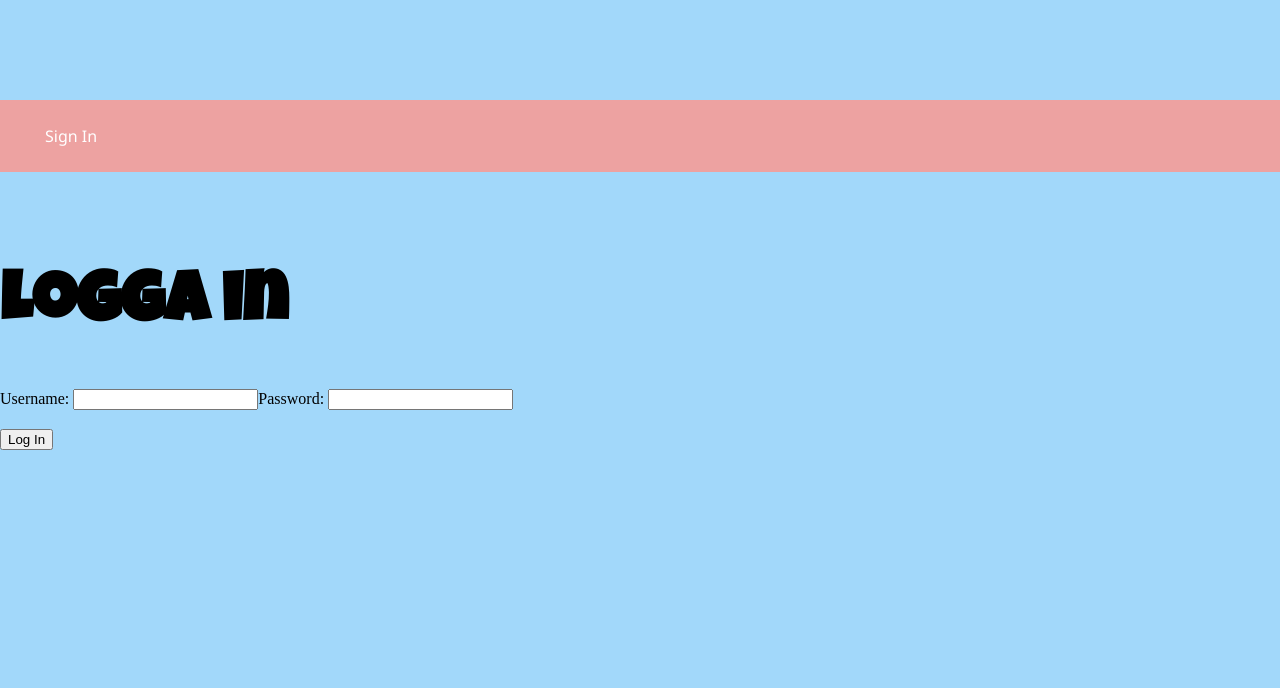
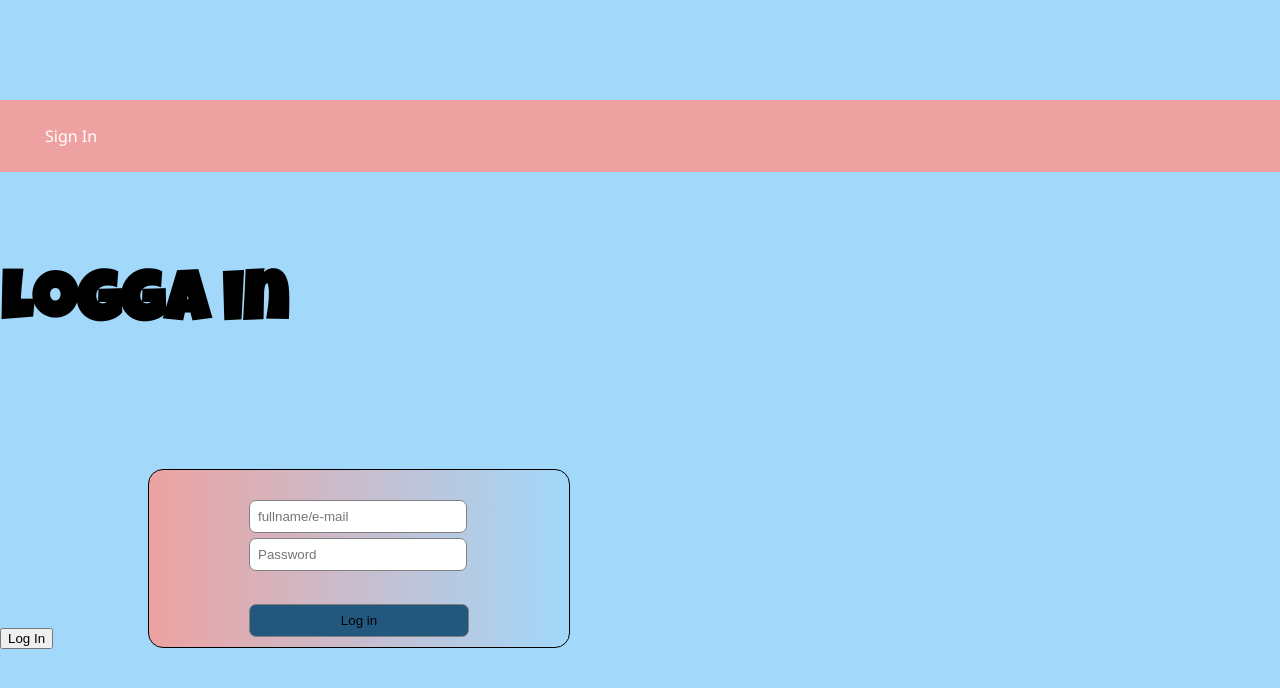
Before and after one commit to EmilHaqvinsson/fullstack-uppgift, a React (Create React App) app in the folder client/: page / in a window 1280 px wide. Shown: the top 688 px of the page. Built offline with nearby package versions, Linux system fonts and the light colour scheme; no server answers.

Commit message:
layoutat login lite, mkt kvar

```diff
--- /dev/null
+++ b/client/src/view/LoginView.module.css
@@ -0,0 +1,156 @@
+/*mobile*/
+.mainGridContainer {
+    padding: 10px;
+    display: grid;
+    grid-template-columns: repeat(1, 1fr);
+    grid-template-rows: repeat(1, 1fr);
+    background-color: #A2D8FA;
+    height: 200px;
+}
+
+.text {
+    text-align: center;
+    color: #5584AC;
+}
+
+.textOne {
+    color: grey;
+}
+
+.input {
+    border-radius: 7px;
+    padding: 8px;
+    width: 250px;
+    border: grey solid 1px;
+    margin: 0 50px 5px;
+}
+
+.button {
+    background-color: #22577E;
+    width: 270px;
+    border-radius: 7px;
+    border: grey solid 1px;
+    padding: 8px;
+    margin: 10px 50px 10px;
+
+}
+
+.buttonCreateNewAccount {
+    background-color: #00a854;
+    width: 270px;
+    border-radius: 7px;
+    border: grey solid 1px;
+    padding: 8px;
+    margin: 10px 50px 10px;
+}
+
+.imageSmurf {
+    max-width: 40%;
+    margin-top: 30px;
+    margin-left: 100px;
+}
+
+/*tablet*/
+@media only screen and (min-width: 768px) {
+    .mainGridContainer {
+        grid-template-columns: repeat(2, 1fr);
+    }
+
+    .item {
+        margin-top: 70px;
+    }
+
+
+    .textOne {
+        text-align: center;
+    }
+
+    .input {
+        width: 200px;
+        margin: 0 100px 5px;
+    }
+
+    .section {
+        margin: 70px;
+        border: solid 1px;
+        padding-top: 30px;
+        background: linear-gradient(to left, rgba(162, 216, 250, 1) 0%, rgba(237, 162, 161, 1) 100%);
+        border-radius: 15px;
+    }
+
+    .imageSmurf {
+        max-width: 80%;
+        margin-left: 0;
+
+    }
+    .button{
+        background-color: #22577E;
+        width: 220px;
+        margin: 10px 100px 10px;
+    }
+    .buttonCreateNewAccount {
+        background-color: #00a854;
+        width: 220px;
+        margin: 10px 100px 10px;
+    }
+}
+
+.popup, .overlay {
+    width: 100vw;
+    max-height: 250vh;
+    top: 0;
+    left: 0;
+    right: 0;
+    bottom: 0;
+    position: fixed;
+}
+
+.overlay {
+    background: rgba(49, 49, 49, 0.8);
+}
+
+.popupWindow {
+    position: absolute;
+    top: 50%;
+    left: 50%;
+    transform: translate(-50%, -50%);
+    background: #f1f1f1;
+    padding: 15px;
+    border-radius: 5px;
+    width: 300px;
+    height: 330px;
+}
+
+.inputPopupWindow {
+    width: 200px;
+    margin-left: 40px;
+}
+
+.close {
+    width: 30px;
+    position: absolute;
+    top: -10px;
+    right: -10px;
+    background-color: white;
+    height: 30px;
+    border-radius: 50%;
+    cursor: pointer;
+}
+
+.close:hover {
+    background-color: #ed4e4e;
+}
+
+/*desktop*/
+@media only screen and (min-width: 1200px) {
+
+
+    .imageSmurf {
+        max-width: 28%;
+        margin-top: auto;
+    }
+
+    .section {
+        margin-left: auto;
+    }
+}
--- a/client/src/view/LoginView.tsx
+++ b/client/src/view/LoginView.tsx
@@ -4,6 +4,7 @@ import RoutingPath from '../utils/routing/RoutingPath'
 import UserService from '../utils/api/service/UService'
 import { useUserContext } from '../utils/context/UserProvider'
 import { LoginU } from '../utils/interface/Users'
+import css from './LoginView.module.css'
 
 export const SignInView = () => {
 	const [username, setUsername] = useState<string>('')
@@ -50,12 +51,33 @@ export const SignInView = () => {
 	return (
 		<div>
 			<h1>Logga in</h1>
-			<div>
+			<div className={css.mainGridContainer}>
+            <section className={css.section}>
+                <input
+                       className={css.input}
+                    type="text"
+                    placeholder='fullname/e-mail'
+                    name='user'
+                    onChange={event => setUsername(event.target.value)} />
+                <br />
+                <article>
+                    <input className={css.input}
+                        type="text"
+                        placeholder='Password'
+                        name='password:'
+                        onChange={event => setPassword(event.target.value)}
+                        required={true} />
+                </article>
+                <br />
+                <button className={css.button} onClick={() => verifyUser()}>Log in</button>
+				</section>
+				</div>
+			{/* <div>
 				<span>Username: </span>
 				<input type='text' onChange={ event => setUsername(event.target.value) }/>
 				<span>Password: </span>
 				<input type='password' onChange={ event => setPassword(event.target.value) }/>
-			</div>
+			</div> */}
 			<h3>{ loginText }</h3>
 			{!authenticatedUser && <button onClick={ () => verifyUser() } children={ 'Log In' }/>}
 			{authenticatedUser && <button onClick={ () => alert(authenticatedUser) } children={ 'Show user' }/>}
--- a/client/src/view/UserView.tsx
+++ b/client/src/view/UserView.tsx
@@ -1,21 +1,36 @@
 import css from '../view/UserView.module.css'
 import smurffen from '../utils/image/smurffen.jpg'
+import { useUserContext } from '../utils/context/UserProvider'
+import UService from '../utils/api/service/UService'
+import { useState } from 'react'
+
 
 function UserView() {
+    const authenticatedUser = useUserContext()
+    const user = localStorage.getItem('username')
+    console.log('value of "authenticatedUser": ' + authenticatedUser)
+    // const [isEdit, setIsEdit] = useState(true)
+
+    // function findUser() {
+    //     const theUser = UService.getByName(String(user))
+    //     return theUser
+    // // }
+
+    // const [ fullName, setFullName ] = useState(findUser)
+    const [ username, setUsername ] = useState()
+
     return (
         <>
             <div className={css.section}>
                 <section>
                     <img className={css.imageUser} src={smurffen} alt="user"/>
                     <p>
-                        <input type="text" placeholder="Name"/>
+                        <input type="text" placeholder="Name" value={username}/>
                         <input type="text" placeholder="LastName"/>
                         <br/>
                         <input type="text" placeholder="E-mail"/>
                         <input type="text" placeholder="Work"/>
                     </p>
-
-
                 </section>
             </div>
         </>
```
Also changed, not shown: client/src/view/UserViewALTERNATIV.tsx (added, +11 -0 lines).
